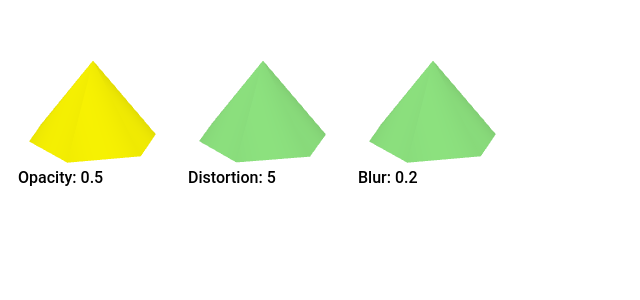
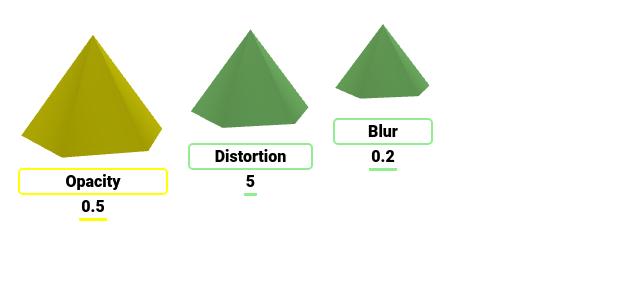
Before and after one commit to alexjilkin/react-non-conformist-knob, a React (Create React App) app: page / in a window 1280 px wide. Shown: the top 300 px of the page, without its empty margins (0-640 px from the left). Built offline with nearby package versions, Linux system fonts and the light colour scheme; the HTML template or start-up script is replaced by a standard one.

Commit message:
Forgot knob

```diff
--- a/src/Knob.js
+++ b/src/Knob.js
@@ -4,14 +4,9 @@ import React, {useEffect, useRef} from 'react';
 import * as THREE from 'three'
 import {OrbitControls} from 'three/examples/jsm/controls/OrbitControls.js';
 
-const orbitRadius = 20;
-
-const width = 150;
-const height = 150;
-
 const addLights = (scene) => {
     let light = new THREE.DirectionalLight( 0xffffff, 0.8 );
-    light.position.set( 90, 500, 0 )
+    light.position.set( -90, 400, 0 )
 
     const hemiLight = new THREE.HemisphereLight(0xffeeb1, 0x080820, 0.4);
     scene.add( hemiLight );
@@ -29,19 +24,21 @@ const setControls = (camera, element) => {
     controls.update();
 }
 
-const addCone = (scene, color = 'yellow') => {
-    const geometry = new THREE.ConeGeometry( 19, 23, 9 );
+const addCone = (scene, color = 'yellow', width, height) => {
+    const geometry = new THREE.ConeGeometry( width / 8, height / 5.4, 9);
     const cone = new THREE.Mesh(geometry, new THREE.MeshPhysicalMaterial( {
         color
     }));
-
+    cone.position.set(0, 5, 0)
     scene.add(cone);
 }
 
-const Cone = ({onChange, min = 0, max = 1, value = 1, color, title = ''}) => {
+const Knob = ({onChange, min = 0, max = 1, value = 1, color, title = '', width = 150, height = 150, radialSegments = 9}) => {
     const ref = useRef()
 
     useEffect(() => {
+        const orbitRadius = width / 8.2 ;
+
         const scene = new THREE.Scene();
         scene.background = null;
         const camera = new THREE.PerspectiveCamera( 75, 1, 0.1, 1000 );
@@ -50,7 +47,7 @@ const Cone = ({onChange, min = 0, max = 1, value = 1, color, title = ''}) => {
         renderer.setSize(width, height);
 
         addLights(scene);
-        addCone(scene, color)
+        addCone(scene, color, width, height, radialSegments)
 
         let lastX;
         let lastY;
@@ -96,15 +93,21 @@ const Cone = ({onChange, min = 0, max = 1, value = 1, color, title = ''}) => {
 
     return (
         <div>
+
             <div style={{width, height, cursor: 'grab'}} ref={ref}>
 
             </div>
-            <div style={{fontFamily: 'Roboto', fontWeight: 500}}>
-                {title}: {value}
+            <div style={{border: `solid 2px ${color}`, borderRadius: 5, textAlign: 'center', padding: 2}}>
+                {title}
+            </div>
+            <div style={{display: 'flex', justifyContent: 'center'}}>
+                <div style={{borderBottom: `solid 3px ${color}`, borderRadius: 1, textAlign: 'center', padding: 2}}>
+                    {value}
+                </div>
             </div>
         </div>
 
     )
   }
 
-export default Cone
+export default Knob
```
